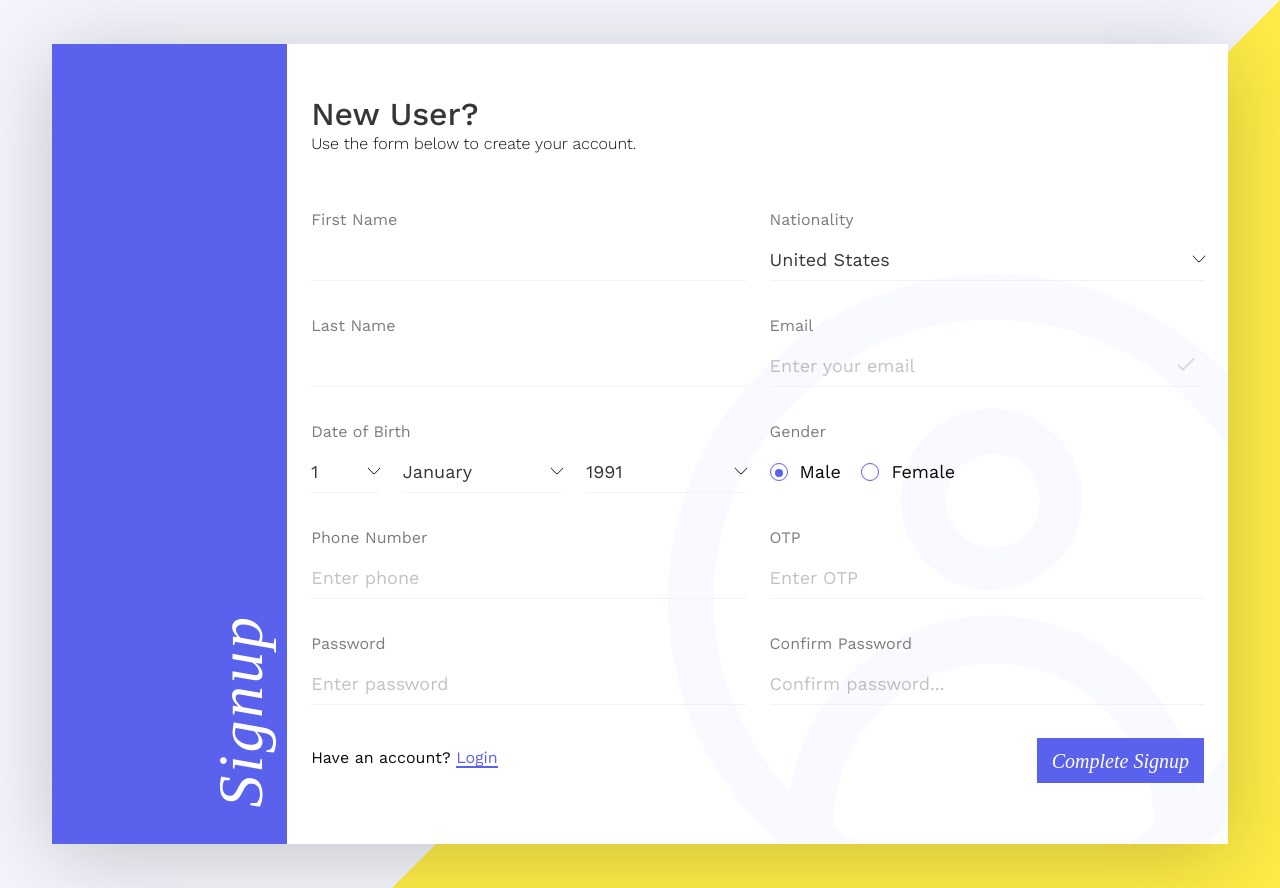
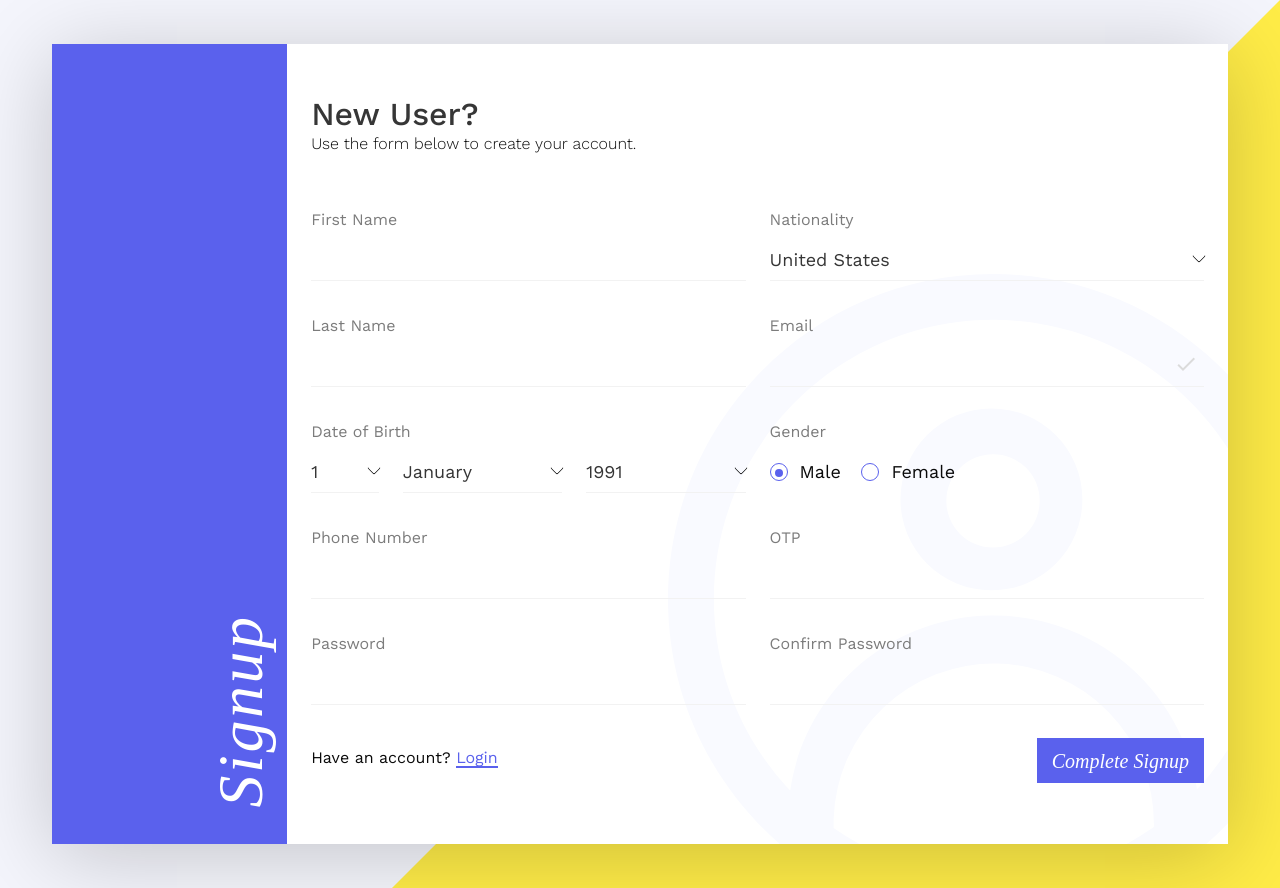
Before and after one commit to mauritiusdsilva/vuejs-veevalidate-signup-form, a plain HTML site: page index.html in a window 1280 px wide. Drawn offline with nearby package versions, Linux system fonts and the light colour scheme; a web font is replaced by a local one.

Commit message:
Removed placeholders for inputs

```diff
--- a/index.html
+++ b/index.html
@@ -216,14 +216,14 @@
                                         <div class="field">
                                             <label class="label">Phone Number</label>
                                             <div class="control">
-                                                <input v-validate="'required|min:6|digits:8'" name="phone" data-vv-as="Phone" class="input" type="number" placeholder="Enter phone">
+                                                <input v-validate="'required|min:6|digits:8'" name="phone" data-vv-as="Phone" class="input" type="number">
                                                 <span v-if="errors.has('phone')" class="help is-danger">{{ errors.first('phone') }}</span>
                                             </div>
                                         </div>
                                         <div class="field">
                                             <label class="label">Password</label>
                                             <div class="control">
-                                                <input v-validate="'required|min:6'" name="password" data-vv-as="Password" class="input" type="password" placeholder="Enter password">
+                                                <input v-validate="'required|min:6'" name="password" data-vv-as="Password" class="input" type="password">
                                                 <span v-if="errors.has('password')" class="help is-danger">{{ errors.first('password') }}</span>
                                             </div>
                                         </div>
@@ -486,7 +486,7 @@
                                         <div class="field">
                                             <label class="label">Email</label>
                                             <div class="control has-icons-right">
-                                                <input v-validate="'required|email'" name="email" data-vv-as="Email" :class="{'input': true, 'is-danger': errors.has('email') }" type="email" placeholder="Enter your email" v-model="email">
+                                                <input v-validate="'required|email'" name="email" data-vv-as="Email" :class="{'input': true, 'is-danger': errors.has('email') }" type="email">
                                                 <span class="icon is-small is-right">
                                                     <i v-if="errors.has('email')" class="material-icons">warning</i>
                                                     <i v-else class="material-icons">check</i>
@@ -510,14 +510,14 @@
                                         <div class="field">
                                             <label class="label">OTP</label>
                                             <div class="control">
-                                                <input v-validate="'required|alpha'" name="OTP" class="input" data-vv-as="OTP" type="text" placeholder="Enter OTP">
+                                                <input v-validate="'required|alpha'" name="OTP" class="input" data-vv-as="OTP" type="text">
                                                 <span v-if="errors.has('OTP')" class="help is-danger">{{ errors.first('OTP') }}</span>
                                             </div>
                                         </div>
                                         <div class="field">
                                             <label class="label">Confirm Password</label>
                                             <div class="control">
-                                                <input class="input" v-validate="'required|min:6'" name="confirmpassword" data-vv-as="Confirm Password" type="password" placeholder="Confirm password...">
+                                                <input class="input" v-validate="'required|min:6'" name="confirmpassword" data-vv-as="Confirm Password" type="password">
                                                 <span v-if="errors.has('confirmpassword')" class="help is-danger">{{ errors.first('confirmpassword') }}</span>
                                             </div>
                                         </div>
```
